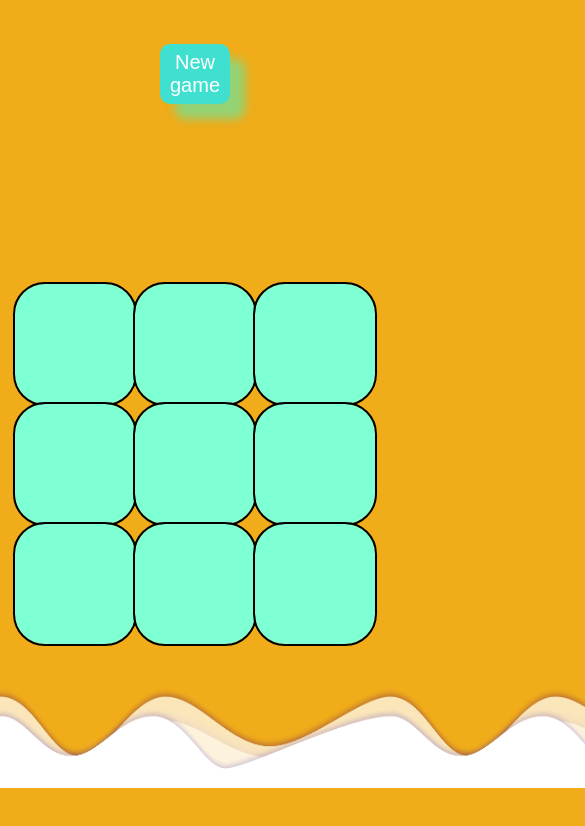
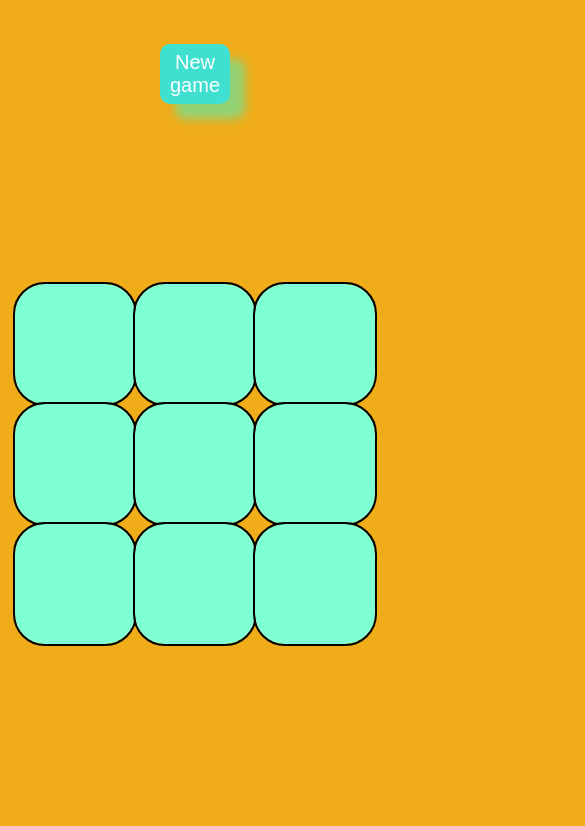
Before and after one commit to BobdaProgrammer/noughts-and-crosses, a plain HTML site: page index.html in a window 390 px wide. Shown: the top 826 px of the page, 585 px wide, since content can reach past the window. Drawn offline with Linux system fonts and the light colour scheme.

Commit message:
attempt 2

```diff
--- a/styles.css
+++ b/styles.css
@@ -51,43 +51,3 @@ body{
     margin: auto;
     width: fit-content;
 }
-
-.line-1{
-    z-index: 15;
-    opacity: 0.5;
-}
-.line-2{
-    z-index: 10;
-    opacity: 0.7;
-}
-.line-3{
-    z-index: 5;
-}
-.wave{
-    position: absolute;
-    left: 0;
-    width: 100%;
-    height: 81%;
-    background-repeat: repeat no-repeat;
-    background-position: 0 bottom;
-    transform-origin: center bottom;
-}
-@media (max-width: 600px) {
-    .wave {
-        width: 200%;
-    }
-}
-.wave1{
-    -webkit-background-size: 50% 80px;
-    background-size: 50% 80px;
-}
-.wave2{
-    -webkit-background-size: 50% 100px;
-    background-size: 50% 100px;
-    animation: animate 12s linear infinite;
-}
-.wave3{
-    -webkit-background-size: 50% 80px;
-    background-size: 50% 80px;
-    animation: animate 18s linear infinite;
-}
```
